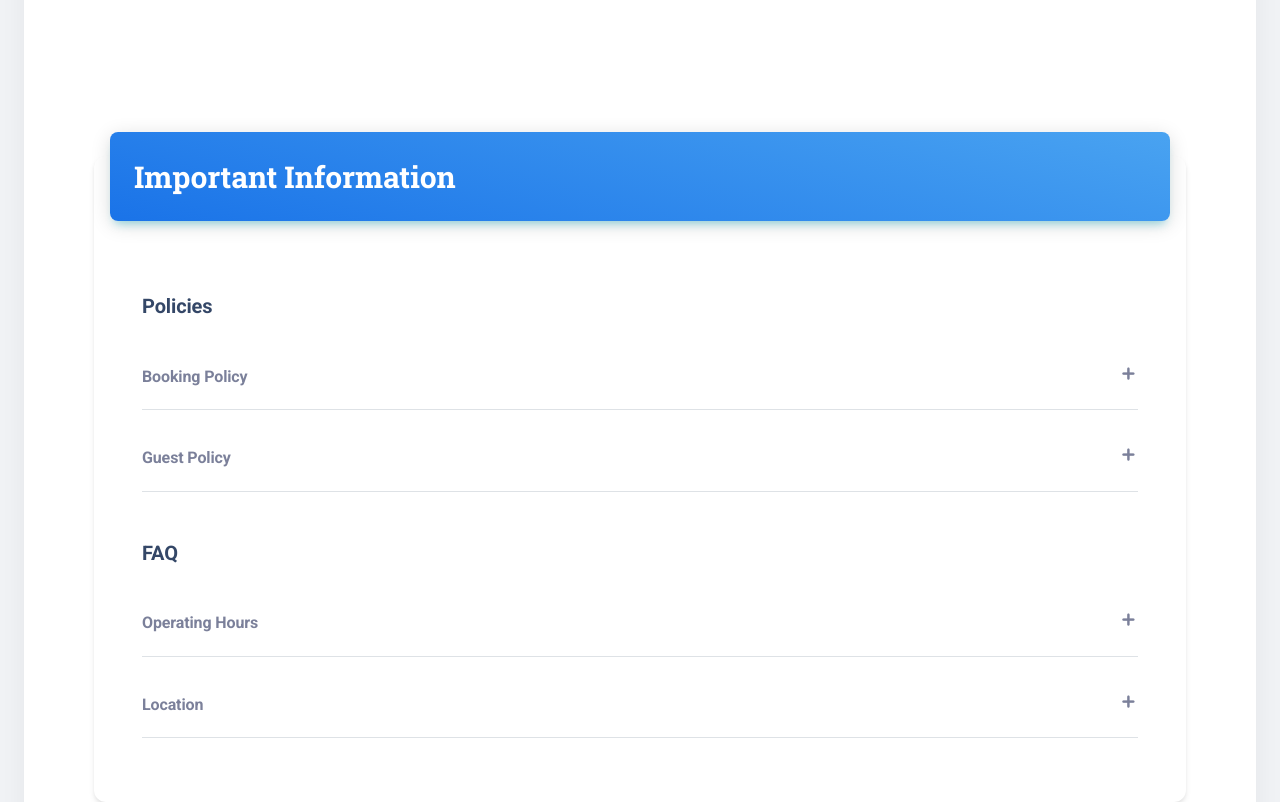
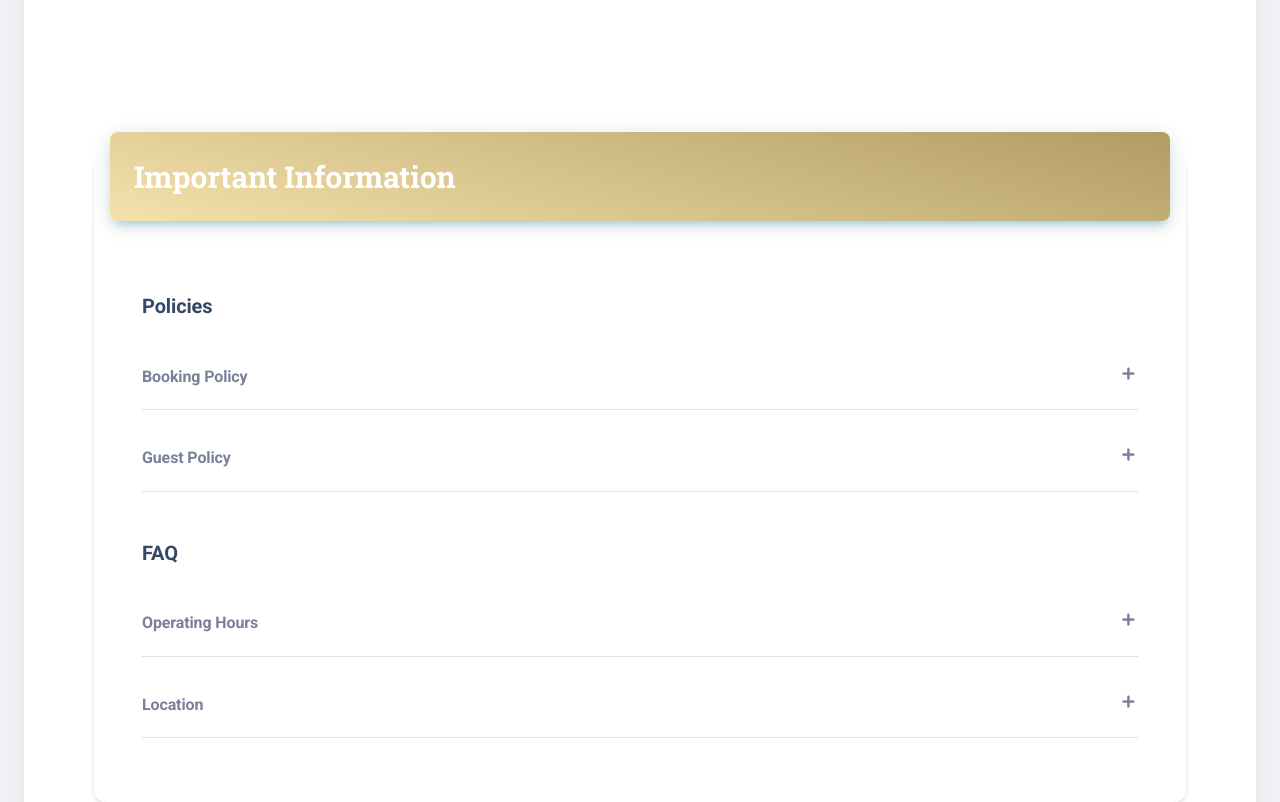
Before and after one commit to jaydedm/Salon, a React (Create React App) app: page /salon in a window 1280 px wide. Shown: the part 1680-2482 px from the top of the page. Built offline with nearby package versions, Linux system fonts and the light colour scheme.

Commit message:
progress

```diff
--- a/public/index.html
+++ b/public/index.html
@@ -32,7 +32,7 @@ Coded by www.creative-tim.com
     <meta name="viewport" content="width=device-width, initial-scale=1" />
 
 
-    <meta name="theme-color" content="#1A73E8" />
+    <meta name="theme-color" content="#686c5c" />
 
 
     <link rel="apple-touch-icon" sizes="76x76" href="%PUBLIC_URL%/apple-icon.png" />
--- a/src/assets/theme/base/colors.js
+++ b/src/assets/theme/base/colors.js
@@ -56,7 +56,7 @@ export default {
   },
 
   info: {
-    main: '#1A73E8',
+    main: '#f5e1ab',
     focus: '#1662C4'
   },
 
@@ -121,8 +121,8 @@ export default {
     },
 
     info: {
-      main: '#49a3f1',
-      state: '#1A73E8'
+      main: '#b09c64',
+      state: '#f5e1ab'
     },
 
     success: {
```
